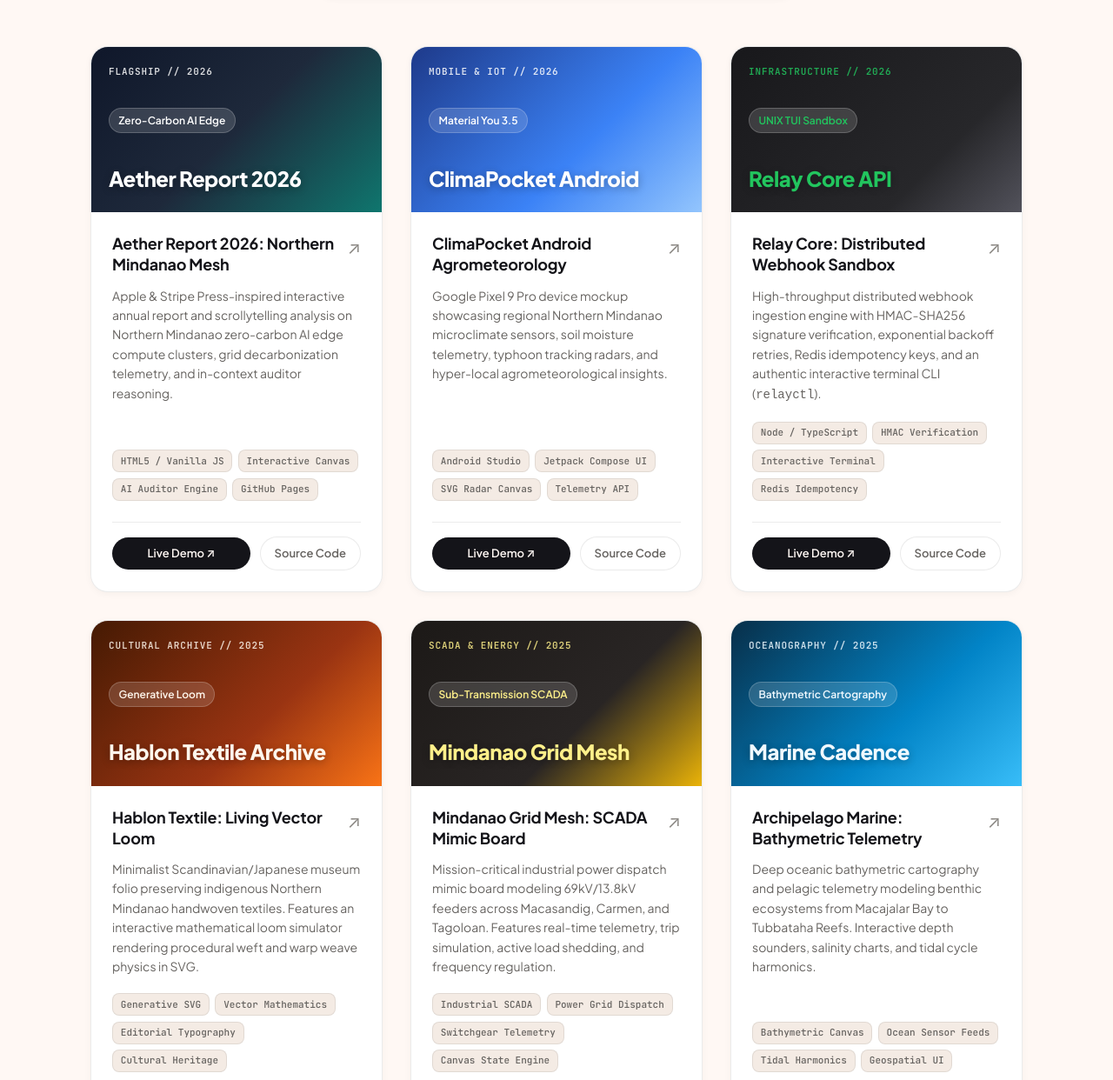
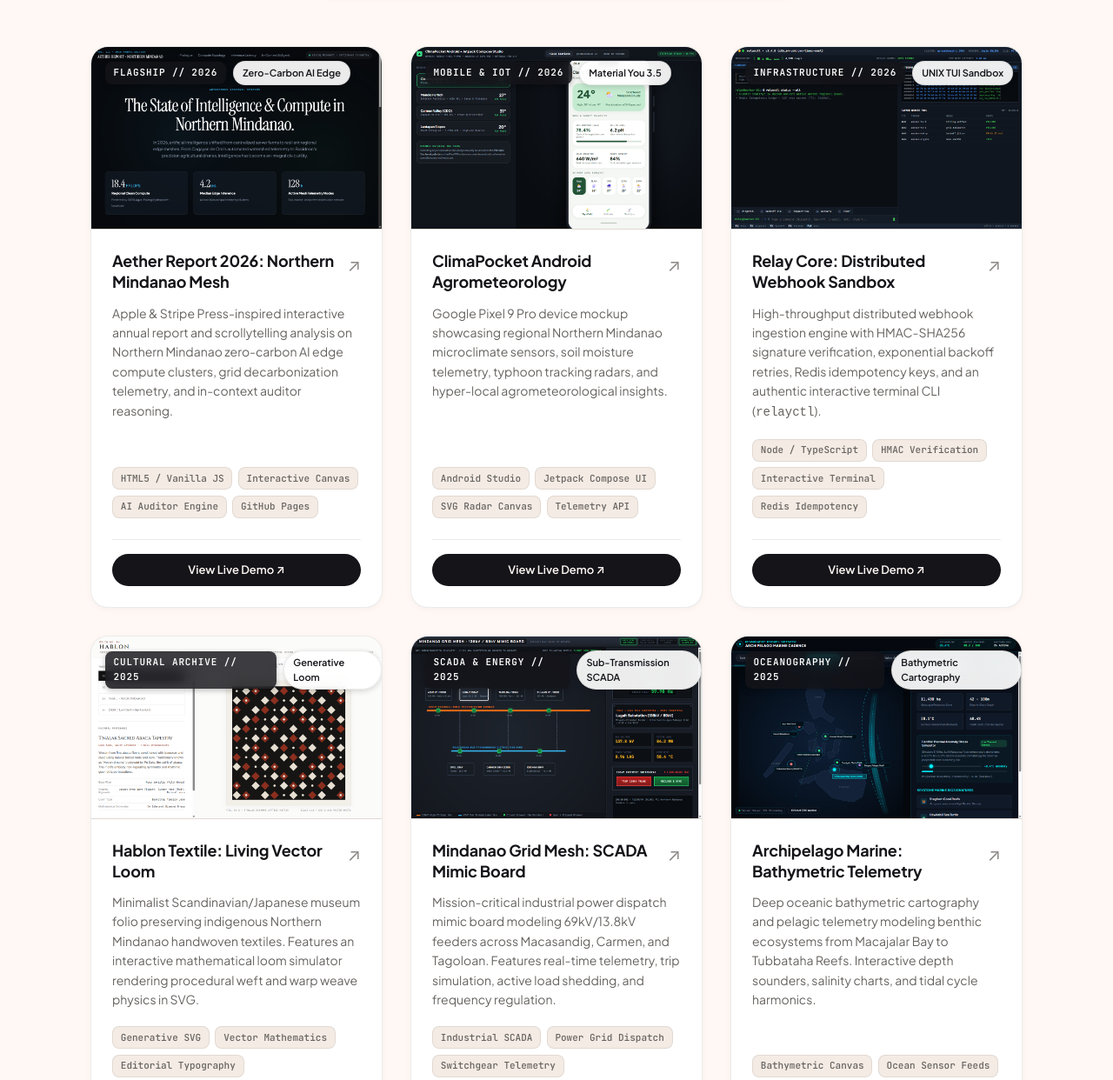
Before and after one commit to ninoredoble/gnegr-portfolio, a plain HTML site: page index.html in a window 1280 px wide. Shown: the part 1586-2828 px from the top of the page at 87% size. Drawn offline with Linux system fonts and the light colour scheme.

Commit message:
feat: embed real live project screenshots and make live demo single action button

```diff
--- a/css/style.css
+++ b/css/style.css
@@ -551,77 +551,61 @@ a {
   border-color: var(--border-hover);
 }
 
-.project-card-banner {
-  height: 190px;
+.project-card-media {
+  height: 210px;
   position: relative;
-  padding: 1.25rem;
-  display: flex;
-  flex-direction: column;
-  justify-content: space-between;
+  background: var(--bg-subtle);
   overflow: hidden;
+  border-bottom: 1px solid var(--border-light);
 }
 
-/* Distinctive card background themes */
-.banner-aether {
-  background: linear-gradient(135deg, #0F172A 0%, #1E293B 50%, #0F766E 100%);
-  color: #FFFFFF;
+.project-screenshot {
+  width: 100%;
+  height: 100%;
+  object-fit: cover;
+  object-position: top center;
+  transition: transform var(--transition-normal), filter var(--transition-fast);
 }
 
-.banner-clima {
-  background: linear-gradient(135deg, #1E3A8A 0%, #3B82F6 60%, #93C5FD 100%);
-  color: #FFFFFF;
+.project-card:hover .project-screenshot {
+  transform: scale(1.04);
 }
 
-.banner-relay {
-  background: linear-gradient(135deg, #18181B 0%, #27272A 70%, #52525B 100%);
-  color: #22C55E;
-}
-
-.banner-hablon {
-  background: linear-gradient(135deg, #451A03 0%, #9A3412 60%, #F97316 100%);
-  color: #FFF7ED;
-}
-
-.banner-grid {
-  background: linear-gradient(135deg, #1C1917 0%, #292524 60%, #EAB308 100%);
-  color: #FEF08A;
-}
-
-.banner-marine {
-  background: linear-gradient(135deg, #082F49 0%, #0284C7 60%, #38BDF8 100%);
-  color: #F0F9FF;
-}
-
-.banner-basin {
-  background: linear-gradient(135deg, #14532D 0%, #15803D 60%, #86EFAC 100%);
-  color: #F0FDF4;
+.media-overlay-badge {
+  position: absolute;
+  top: 1rem;
+  left: 1rem;
+  display: flex;
+  align-items: center;
+  gap: 0.5rem;
+  z-index: 2;
 }
 
 .card-brand-tag {
   font-family: var(--font-mono);
   font-size: 0.6875rem;
   letter-spacing: 0.08em;
-  font-weight: 600;
-  opacity: 0.85;
+  font-weight: 700;
+  padding: 0.25rem 0.6rem;
+  background: rgba(20, 20, 25, 0.82);
+  color: #FFFFFF;
+  backdrop-filter: blur(8px);
+  -webkit-backdrop-filter: blur(8px);
+  border-radius: var(--radius-sm);
+  box-shadow: 0 2px 6px rgba(0, 0, 0, 0.25);
 }
 
 .card-metric-badge {
-  align-self: flex-start;
-  font-size: 0.75rem;
+  font-size: 0.6875rem;
   font-weight: 600;
   padding: 0.25rem 0.65rem;
-  background: rgba(255, 255, 255, 0.15);
+  background: rgba(255, 255, 255, 0.92);
+  color: #141419;
   backdrop-filter: blur(8px);
+  -webkit-backdrop-filter: blur(8px);
   border-radius: var(--radius-full);
-  border: 1px solid rgba(255, 255, 255, 0.2);
-}
-
-.banner-title-overlay {
-  font-family: var(--font-sans);
-  font-size: 1.5rem;
-  font-weight: 800;
-  letter-spacing: -0.02em;
-  text-shadow: 0 2px 10px rgba(0, 0, 0, 0.3);
+  border: 1px solid rgba(0, 0, 0, 0.08);
+  box-shadow: 0 2px 6px rgba(0, 0, 0, 0.15);
 }
 
 .project-card-content {
--- a/index.html
+++ b/index.html
@@ -155,15 +155,17 @@
 
         <!-- Project 1: Aether Report 2026 -->
         <article class="project-card" data-category="systems">
-          <div class="project-card-banner banner-aether">
-            <div class="card-brand-tag">FLAGSHIP // 2026</div>
-            <div class="card-metric-badge">Zero-Carbon AI Edge</div>
-            <div class="banner-title-overlay">Aether Report 2026</div>
+          <div class="project-card-media">
+            <img src="img/projects/aether.png" alt="Aether Report 2026 Live Interface Preview" class="project-screenshot" loading="lazy">
+            <div class="media-overlay-badge">
+              <span class="card-brand-tag">FLAGSHIP // 2026</span>
+              <span class="card-metric-badge">Zero-Carbon AI Edge</span>
+            </div>
           </div>
           <div class="project-card-content">
             <div class="project-header">
               <h3 class="project-name">Aether Report 2026: Northern Mindanao Mesh</h3>
-              <a href="https://ninoredoble.github.io/aether-report-2026/" target="_blank" rel="noopener noreferrer" class="project-link-icon" title="View Live Site">&#8599;</a>
+              <a href="https://ninoredoble.github.io/aether-report-2026/" target="_blank" rel="noopener noreferrer" class="project-link-icon" title="Open Live System">&#8599;</a>
             </div>
             <p class="project-desc">
               Apple & Stripe Press-inspired interactive annual report and scrollytelling analysis on Northern Mindanao zero-carbon AI edge compute clusters, grid decarbonization telemetry, and in-context auditor reasoning.
@@ -175,23 +177,24 @@
               <span class="tech-tag">GitHub Pages</span>
             </div>
             <div class="project-footer-actions">
-              <a href="https://ninoredoble.github.io/aether-report-2026/" target="_blank" rel="noopener noreferrer" class="btn-card-action primary">Live Demo &nearr;</a>
-              <a href="https://github.com/ninoredoble/aether-report-2026" target="_blank" rel="noopener noreferrer" class="btn-card-action secondary">Source Code</a>
+              <a href="https://ninoredoble.github.io/aether-report-2026/" target="_blank" rel="noopener noreferrer" class="btn-card-action primary">View Live Demo &nearr;</a>
             </div>
           </div>
         </article>
 
         <!-- Project 2: ClimaPocket Android -->
         <article class="project-card" data-category="mobile">
-          <div class="project-card-banner banner-clima">
-            <div class="card-brand-tag">MOBILE & IOT // 2026</div>
-            <div class="card-metric-badge">Material You 3.5</div>
-            <div class="banner-title-overlay">ClimaPocket Android</div>
+          <div class="project-card-media">
+            <img src="img/projects/clima.png" alt="ClimaPocket Android Live Interface Preview" class="project-screenshot" loading="lazy">
+            <div class="media-overlay-badge">
+              <span class="card-brand-tag">MOBILE & IOT // 2026</span>
+              <span class="card-metric-badge">Material You 3.5</span>
+            </div>
           </div>
           <div class="project-card-content">
             <div class="project-header">
               <h3 class="project-name">ClimaPocket Android Agrometeorology</h3>
-              <a href="https://ninoredoble.github.io/clima-pocket-android/" target="_blank" rel="noopener noreferrer" class="project-link-icon" title="View Live Site">&#8599;</a>
+              <a href="https://ninoredoble.github.io/clima-pocket-android/" target="_blank" rel="noopener noreferrer" class="project-link-icon" title="Open Live System">&#8599;</a>
             </div>
             <p class="project-desc">
               Google Pixel 9 Pro device mockup showcasing regional Northern Mindanao microclimate sensors, soil moisture telemetry, typhoon tracking radars, and hyper-local agrometeorological insights.
@@ -203,23 +206,24 @@
               <span class="tech-tag">Telemetry API</span>
             </div>
             <div class="project-footer-actions">
-              <a href="https://ninoredoble.github.io/clima-pocket-android/" target="_blank" rel="noopener noreferrer" class="btn-card-action primary">Live Demo &nearr;</a>
-              <a href="https://github.com/ninoredoble/clima-pocket-android" target="_blank" rel="noopener noreferrer" class="btn-card-action secondary">Source Code</a>
+              <a href="https://ninoredoble.github.io/clima-pocket-android/" target="_blank" rel="noopener noreferrer" class="btn-card-action primary">View Live Demo &nearr;</a>
             </div>
           </div>
         </article>
 
         <!-- Project 3: Relay Core API -->
         <article class="project-card" data-category="systems">
-          <div class="project-card-banner banner-relay">
-            <div class="card-brand-tag">INFRASTRUCTURE // 2026</div>
-            <div class="card-metric-badge">UNIX TUI Sandbox</div>
-            <div class="banner-title-overlay">Relay Core API</div>
+          <div class="project-card-media">
+            <img src="img/projects/relay.png" alt="Relay Core API Live Interface Preview" class="project-screenshot" loading="lazy">
+            <div class="media-overlay-badge">
+              <span class="card-brand-tag">INFRASTRUCTURE // 2026</span>
+              <span class="card-metric-badge">UNIX TUI Sandbox</span>
+            </div>
           </div>
           <div class="project-card-content">
             <div class="project-header">
               <h3 class="project-name">Relay Core: Distributed Webhook Sandbox</h3>
-              <a href="https://ninoredoble.github.io/relay-core-api/" target="_blank" rel="noopener noreferrer" class="project-link-icon" title="View Live Site">&#8599;</a>
+              <a href="https://ninoredoble.github.io/relay-core-api/" target="_blank" rel="noopener noreferrer" class="project-link-icon" title="Open Live System">&#8599;</a>
             </div>
             <p class="project-desc">
               High-throughput distributed webhook ingestion engine with HMAC-SHA256 signature verification, exponential backoff retries, Redis idempotency keys, and an authentic interactive terminal CLI (<code>relayctl</code>).
@@ -231,23 +235,24 @@
               <span class="tech-tag">Redis Idempotency</span>
             </div>
             <div class="project-footer-actions">
-              <a href="https://ninoredoble.github.io/relay-core-api/" target="_blank" rel="noopener noreferrer" class="btn-card-action primary">Live Demo &nearr;</a>
-              <a href="https://github.com/ninoredoble/relay-core-api" target="_blank" rel="noopener noreferrer" class="btn-card-action secondary">Source Code</a>
+              <a href="https://ninoredoble.github.io/relay-core-api/" target="_blank" rel="noopener noreferrer" class="btn-card-action primary">View Live Demo &nearr;</a>
             </div>
           </div>
         </article>
 
         <!-- Project 4: Hablon Textile Archive -->
         <article class="project-card" data-category="web">
-          <div class="project-card-banner banner-hablon">
-            <div class="card-brand-tag">CULTURAL ARCHIVE // 2025</div>
-            <div class="card-metric-badge">Generative Loom</div>
-            <div class="banner-title-overlay">Hablon Textile Archive</div>
+          <div class="project-card-media">
+            <img src="img/projects/hablon.png" alt="Hablon Textile Archive Live Interface Preview" class="project-screenshot" loading="lazy">
+            <div class="media-overlay-badge">
+              <span class="card-brand-tag">CULTURAL ARCHIVE // 2025</span>
+              <span class="card-metric-badge">Generative Loom</span>
+            </div>
           </div>
           <div class="project-card-content">
             <div class="project-header">
               <h3 class="project-name">Hablon Textile: Living Vector Loom</h3>
-              <a href="https://ninoredoble.github.io/hablon-textile-archive/" target="_blank" rel="noopener noreferrer" class="project-link-icon" title="View Live Site">&#8599;</a>
+              <a href="https://ninoredoble.github.io/hablon-textile-archive/" target="_blank" rel="noopener noreferrer" class="project-link-icon" title="Open Live System">&#8599;</a>
             </div>
             <p class="project-desc">
               Minimalist Scandinavian/Japanese museum folio preserving indigenous Northern Mindanao handwoven textiles. Features an interactive mathematical loom simulator rendering procedural weft and warp weave physics in SVG.
@@ -259,23 +264,24 @@
               <span class="tech-tag">Cultural Heritage</span>
             </div>
             <div class="project-footer-actions">
-              <a href="https://ninoredoble.github.io/hablon-textile-archive/" target="_blank" rel="noopener noreferrer" class="btn-card-action primary">Live Demo &nearr;</a>
-              <a href="https://github.com/ninoredoble/hablon-textile-archive" target="_blank" rel="noopener noreferrer" class="btn-card-action secondary">Source Code</a>
+              <a href="https://ninoredoble.github.io/hablon-textile-archive/" target="_blank" rel="noopener noreferrer" class="btn-card-action primary">View Live Demo &nearr;</a>
             </div>
           </div>
         </article>
 
         <!-- Project 5: Mindanao Grid Mesh -->
         <article class="project-card" data-category="systems">
-          <div class="project-card-banner banner-grid">
-            <div class="card-brand-tag">SCADA & ENERGY // 2025</div>
-            <div class="card-metric-badge">Sub-Transmission SCADA</div>
-            <div class="banner-title-overlay">Mindanao Grid Mesh</div>
+          <div class="project-card-media">
+            <img src="img/projects/grid.png" alt="Mindanao Grid Mesh Live Interface Preview" class="project-screenshot" loading="lazy">
+            <div class="media-overlay-badge">
+              <span class="card-brand-tag">SCADA & ENERGY // 2025</span>
+              <span class="card-metric-badge">Sub-Transmission SCADA</span>
+            </div>
           </div>
           <div class="project-card-content">
             <div class="project-header">
               <h3 class="project-name">Mindanao Grid Mesh: SCADA Mimic Board</h3>
-              <a href="https://ninoredoble.github.io/mindanao-grid-mesh/" target="_blank" rel="noopener noreferrer" class="project-link-icon" title="View Live Site">&#8599;</a>
+              <a href="https://ninoredoble.github.io/mindanao-grid-mesh/" target="_blank" rel="noopener noreferrer" class="project-link-icon" title="Open Live System">&#8599;</a>
             </div>
             <p class="project-desc">
               Mission-critical industrial power dispatch mimic board modeling 69kV/13.8kV feeders across Macasandig, Carmen, and Tagoloan. Features real-time telemetry, trip simulation, active load shedding, and frequency regulation.
@@ -287,23 +293,24 @@
               <span class="tech-tag">Canvas State Engine</span>
             </div>
             <div class="project-footer-actions">
-              <a href="https://ninoredoble.github.io/mindanao-grid-mesh/" target="_blank" rel="noopener noreferrer" class="btn-card-action primary">Live Demo &nearr;</a>
-              <a href="https://github.com/ninoredoble/mindanao-grid-mesh" target="_blank" rel="noopener noreferrer" class="btn-card-action secondary">Source Code</a>
+              <a href="https://ninoredoble.github.io/mindanao-grid-mesh/" target="_blank" rel="noopener noreferrer" class="btn-card-action primary">View Live Demo &nearr;</a>
             </div>
           </div>
         </article>
 
         <!-- Project 6: Archipelago Marine Cadence -->
         <article class="project-card" data-category="web">
-          <div class="project-card-banner banner-marine">
-            <div class="card-brand-tag">OCEANOGRAPHY // 2025</div>
-            <div class="card-metric-badge">Bathymetric Cartography</div>
-            <div class="banner-title-overlay">Marine Cadence</div>
+          <div class="project-card-media">
+            <img src="img/projects/marine.png" alt="Archipelago Marine Cadence Live Interface Preview" class="project-screenshot" loading="lazy">
+            <div class="media-overlay-badge">
+              <span class="card-brand-tag">OCEANOGRAPHY // 2025</span>
+              <span class="card-metric-badge">Bathymetric Cartography</span>
+            </div>
           </div>
           <div class="project-card-content">
             <div class="project-header">
               <h3 class="project-name">Archipelago Marine: Bathymetric Telemetry</h3>
-              <a href="https://ninoredoble.github.io/archipelago-marine-cadence/" target="_blank" rel="noopener noreferrer" class="project-link-icon" title="View Live Site">&#8599;</a>
+              <a href="https://ninoredoble.github.io/archipelago-marine-cadence/" target="_blank" rel="noopener noreferrer" class="project-link-icon" title="Open Live System">&#8599;</a>
             </div>
             <p class="project-desc">
               Deep oceanic bathymetric cartography and pelagic telemetry modeling benthic ecosystems from Macajalar Bay to Tubbataha Reefs. Interactive depth sounders, salinity charts, and tidal cycle harmonics.
@@ -315,23 +322,24 @@
               <span class="tech-tag">Geospatial UI</span>
             </div>
             <div class="project-footer-actions">
-              <a href="https://ninoredoble.github.io/archipelago-marine-cadence/" target="_blank" rel="noopener noreferrer" class="btn-card-action primary">Live Demo &nearr;</a>
-              <a href="https://github.com/ninoredoble/archipelago-marine-cadence" target="_blank" rel="noopener noreferrer" class="btn-card-action secondary">Source Code</a>
+              <a href="https://ninoredoble.github.io/archipelago-marine-cadence/" target="_blank" rel="noopener noreferrer" class="btn-card-action primary">View Live Demo &nearr;</a>
             </div>
           </div>
         </article>
 
         <!-- Project 7: Cagayan Basin Corridor -->
         <article class="project-card" data-category="mobile">
-          <div class="project-card-banner banner-basin">
-            <div class="card-brand-tag">HYDROLOGY // 2025</div>
-            <div class="card-metric-badge">Agro-Forestry Model</div>
-            <div class="banner-title-overlay">Cagayan Basin</div>
+          <div class="project-card-media">
+            <img src="img/projects/basin.png" alt="Cagayan Basin Corridor Live Interface Preview" class="project-screenshot" loading="lazy">
+            <div class="media-overlay-badge">
+              <span class="card-brand-tag">HYDROLOGY // 2025</span>
+              <span class="card-metric-badge">Agro-Forestry Model</span>
+            </div>
           </div>
           <div class="project-card-content">
             <div class="project-header">
               <h3 class="project-name">Cagayan Basin Corridor: Watershed Resilience</h3>
-              <a href="https://ninoredoble.github.io/cagayan-basin-corridor/" target="_blank" rel="noopener noreferrer" class="project-link-icon" title="View Live Site">&#8599;</a>
+              <a href="https://ninoredoble.github.io/cagayan-basin-corridor/" target="_blank" rel="noopener noreferrer" class="project-link-icon" title="Open Live System">&#8599;</a>
             </div>
             <p class="project-desc">
               Warm editorial watershed hydrology simulator and native stingless bee (Tetragonula biroi / Kiwot) agroforestry corridor model for Cagayan de Oro River's upper basin headwaters.
@@ -343,8 +351,7 @@
               <span class="tech-tag">Botanical Research</span>
             </div>
             <div class="project-footer-actions">
-              <a href="https://ninoredoble.github.io/cagayan-basin-corridor/" target="_blank" rel="noopener noreferrer" class="btn-card-action primary">Live Demo &nearr;</a>
-              <a href="https://github.com/ninoredoble/cagayan-basin-corridor" target="_blank" rel="noopener noreferrer" class="btn-card-action secondary">Source Code</a>
+              <a href="https://ninoredoble.github.io/cagayan-basin-corridor/" target="_blank" rel="noopener noreferrer" class="btn-card-action primary">View Live Demo &nearr;</a>
             </div>
           </div>
         </article>
```
Also changed, not shown: img/projects/aether.png (added), img/projects/basin.png (added), img/projects/clima.png (added), img/projects/grid.png (added), img/projects/hablon.png (added), img/projects/marine.png (added), img/projects/relay.png (added).
